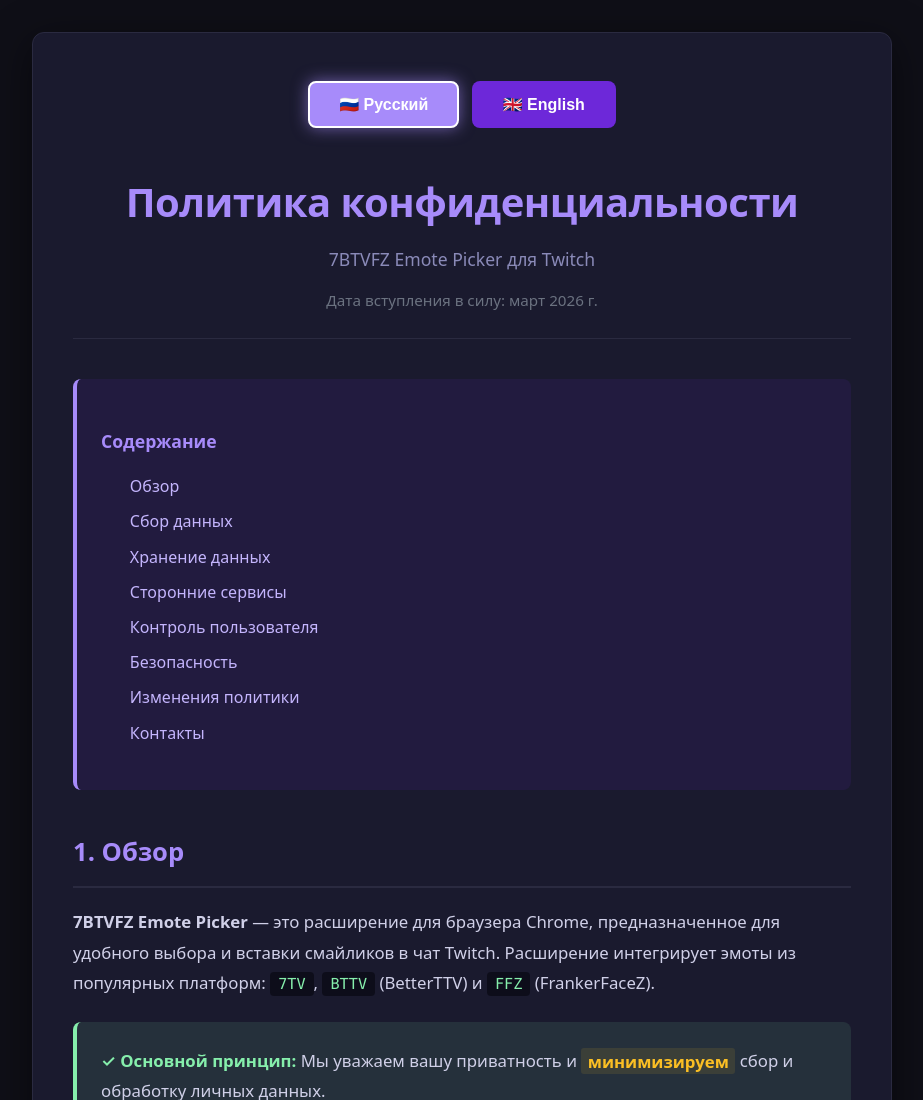
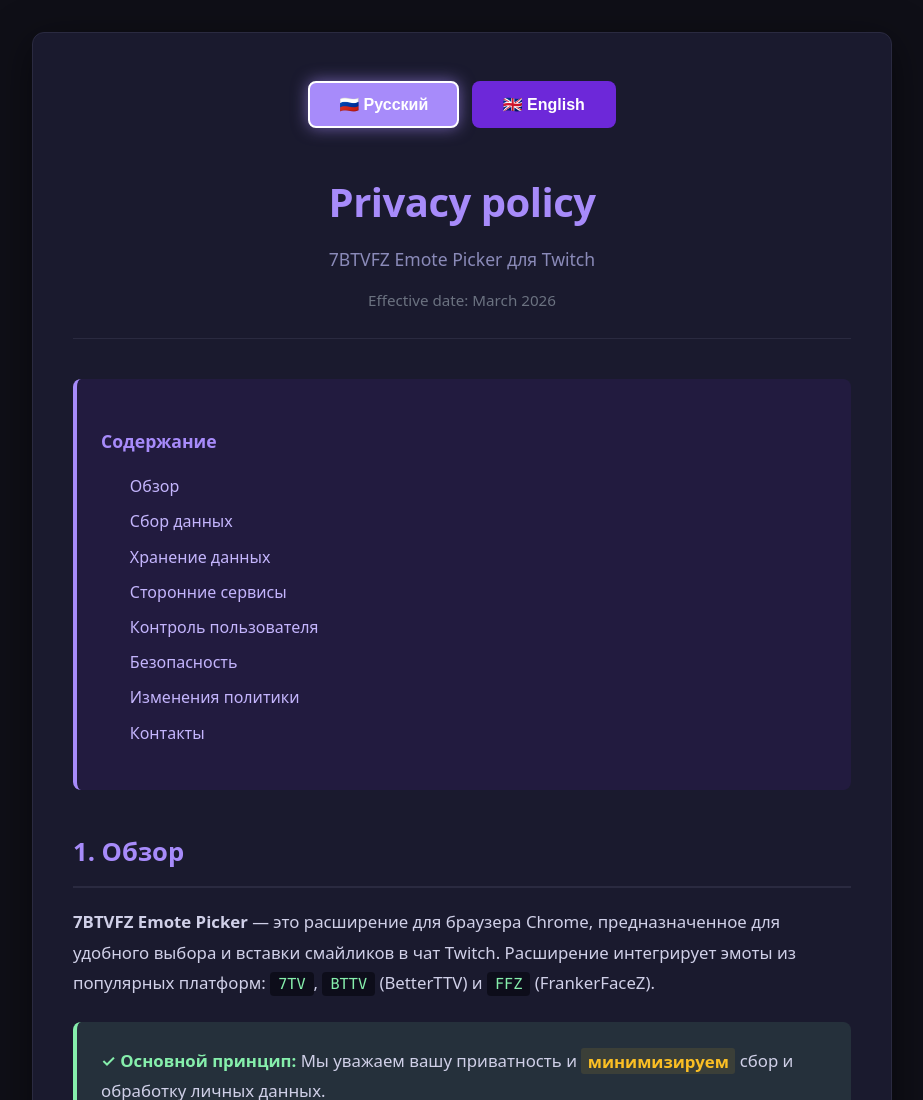
Before and after one commit to ftpobpl47hGTN56/7BTVFZ-emote-Picker, a browser extension: page index.html in a window 1280 px wide. Shown: the top 1100 px of the page, without its empty margins (178-1101 px from the left). Drawn offline with Linux system fonts and the light colour scheme.

Commit message:
Update index.html

```diff
--- a/index.html
+++ b/index.html
@@ -3,7 +3,7 @@
 <head>
     <meta charset="UTF-8">
     <meta name="viewport" content="width=device-width, initial-scale=1.0">
-    <title>Политика конфиденциальности — 7BTVFZ Emote Picker</title>
+    <title>Privacy policy — 7BTVFZ Emote Picker</title>
     <style>
         :root {
             --bg: #0f0f17;
@@ -334,7 +334,7 @@
 
         <!-- Title -->
         <h1 data-ru="Политика конфиденциальности" data-en="Privacy Policy">
-            Политика конфиденциальности
+            Privacy policy
         </h1>
 
         <p class="subtitle" data-ru="7BTVFZ Emote Picker для Twitch" data-en="7BTVFZ Emote Picker for Twitch">
@@ -342,8 +342,7 @@
         </p>
 
         <div class="date" data-ru="Дата вступления в силу: март 2026 г." data-en="Effective Date: March 2026">
-            Дата вступления в силу: март 2026 г.
-        </div>
+            Effective date: March 2026        </div>
 
         <!-- Russian Version -->
         <div class="content-ru active">
```
